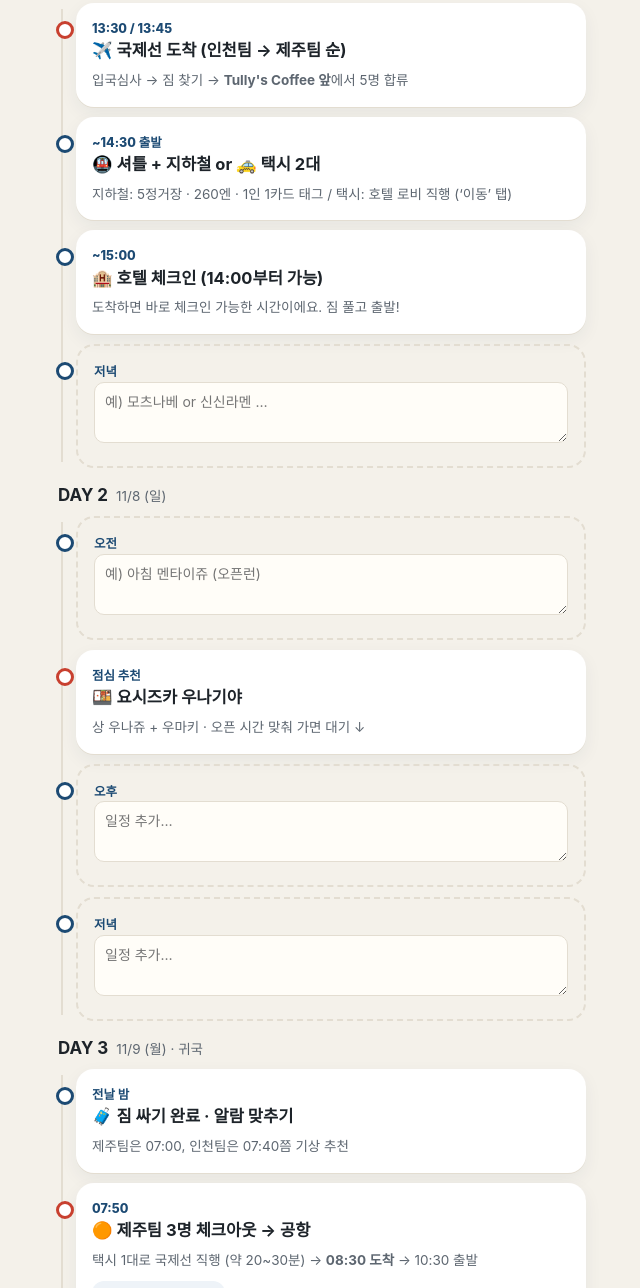
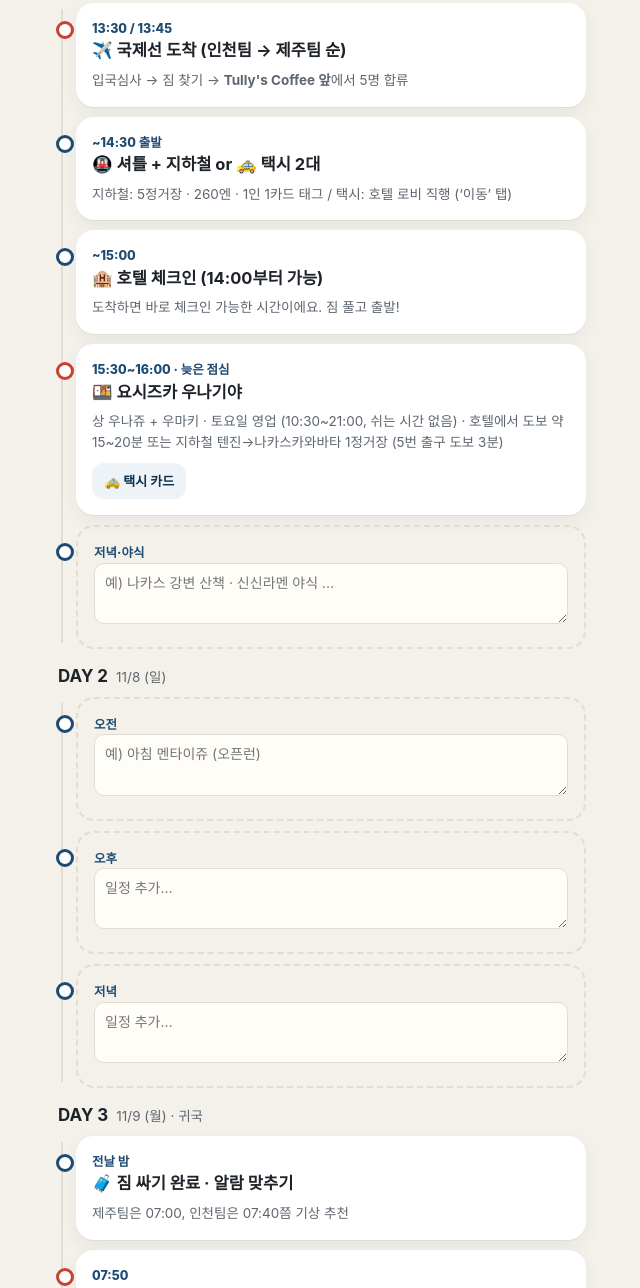
Before and after one commit to gyu7063-a11y/Travel, a plain HTML site: page index.html in a window 1280 px wide. Shown: the part 1114-2402 px from the top of the page, without its empty margins (320-960 px from the left). Drawn offline with Linux system fonts and the light colour scheme.

Commit message:
Move Yoshizuka Unagiya to Day 1 late lunch, add hours
Co-Authored-By: Claude Opus 5.5 <noreply@anthropic.com>
Claude-Session: https://claude.ai/code/session_011fyqXjPgVhfrP7BCCBFGVQ

```diff
--- a/index.html
+++ b/index.html
@@ -210,7 +210,10 @@ table.cmp thead th{color:var(--navy);font-size:14px}
         <div class="muted">지하철: 5정거장 · 260엔 · 1인 1카드 태그 / 택시: 호텔 로비 직행 (‘이동’ 탭)</div></div></div>
       <div class="ti"><div class="card"><div class="time">~15:00</div><h3>🏨 호텔 체크인 (14:00부터 가능)</h3>
         <div class="muted">도착하면 바로 체크인 가능한 시간이에요. 짐 풀고 출발!</div></div></div>
-      <div class="ti"><div class="card slot" data-slot="d1-a"><div class="time">저녁</div><textarea class="memo" rows="2" placeholder="예) 모츠나베 or 신신라멘 …"></textarea></div></div>
+      <div class="ti hl"><div class="card"><div class="time">15:30~16:00 · 늦은 점심</div><h3>🍱 요시즈카 우나기야</h3>
+        <div class="muted">상 우나쥬 + 우마키 · 토요일 영업 (10:30~21:00, 쉬는 시간 없음) · 호텔에서 도보 약 15~20분 또는 지하철 텐진→나카스카와바타 1정거장 (5번 출구 도보 3분)</div>
+        <div class="linkrow"><button class="lbtn" style="border:0;font:inherit;font-size:13px;font-weight:700" onclick="openTaxi('unagi')">🚕 택시 카드</button></div></div></div>
+      <div class="ti"><div class="card slot" data-slot="d1-a"><div class="time">저녁·야식</div><textarea class="memo" rows="2" placeholder="예) 나카스 강변 산책 · 신신라멘 야식 …"></textarea></div></div>
     </div>
   </div>
 
@@ -218,8 +221,6 @@ table.cmp thead th{color:var(--navy);font-size:14px}
     <div class="dayhead"><b>DAY 2</b><span class="muted">11/8 (일)</span></div>
     <div class="tl">
       <div class="ti"><div class="card slot" data-slot="d2-a"><div class="time">오전</div><textarea class="memo" rows="2" placeholder="예) 아침 멘타이쥬 (오픈런)"></textarea></div></div>
-      <div class="ti hl"><div class="card"><div class="time">점심 추천</div><h3>🍱 요시즈카 우나기야</h3>
-        <div class="muted">상 우나쥬 + 우마키 · 오픈 시간 맞춰 가면 대기 ↓</div></div></div>
       <div class="ti"><div class="card slot" data-slot="d2-b"><div class="time">오후</div><textarea class="memo" rows="2" placeholder="일정 추가…"></textarea></div></div>
       <div class="ti"><div class="card slot" data-slot="d2-c"><div class="time">저녁</div><textarea class="memo" rows="2" placeholder="일정 추가…"></textarea></div></div>
     </div>
@@ -361,7 +362,7 @@ table.cmp thead th{color:var(--navy);font-size:14px}
       <li><span>⭐ <b>상(上) 우나쥬</b> · 장어 5조각</span><span class="price">4,510엔</span></li>
       <li><span>🥚 <b>우마키(う巻)</b> · 장어 넣은 달걀말이 사이드</span><span class="muted" style="white-space:nowrap">1~2개 나눠먹기</span></li>
     </ul>
-    <div class="notice">🕚 손님이 많아 피크엔 1시간 이상 대기도 있어요. <b>오픈 시간에 맞춰 도착</b> 추천 · 휴무일·영업시간은 방문 전 구글맵에서 한 번 더 확인!</div>
+    <div class="notice">🕚 <b>10:30~21:00 영업 (주문 마감 20:15)</b>, 중간 쉬는 시간 없음 · 휴무: 매주 수요일, 둘째·넷째 화요일 → <b>11/7(토) 영업일</b> · 대기 번호표는 10:00부터 나눠줘요. 점심 피크(12~14시)를 피한 15~16시 방문이면 대기가 줄어요.</div>
     <p class="muted" style="margin:6px 0 0">테이블의 산초 가루(山椒)를 살짝 뿌려 드세요. 함께 나오는 간국(肝吸い)도 별미.</p>
     <div class="linkrow">
       <a class="lbtn map" href="https://www.google.com/maps/search/?api=1&query=%E5%90%89%E5%A1%9A%E3%81%86%E3%81%AA%E3%81%8E%E5%B1%8B" target="_blank" rel="noopener">🗺️ 지도</a>
--- a/sw.js
+++ b/sw.js
@@ -6,7 +6,7 @@
  *  - 외부 링크(유튜브·지도·블로그): 캐싱하지 않음 (온라인 전용)
  * 내용 수정 후 배포할 때는 CACHE_VERSION 숫자만 올리면 됩니다.
  */
-const CACHE_VERSION = "v2";
+const CACHE_VERSION = "v3";
 const CACHE_NAME = `fuk26-${CACHE_VERSION}`;
 const APP_SHELL = [
   "./",
```
